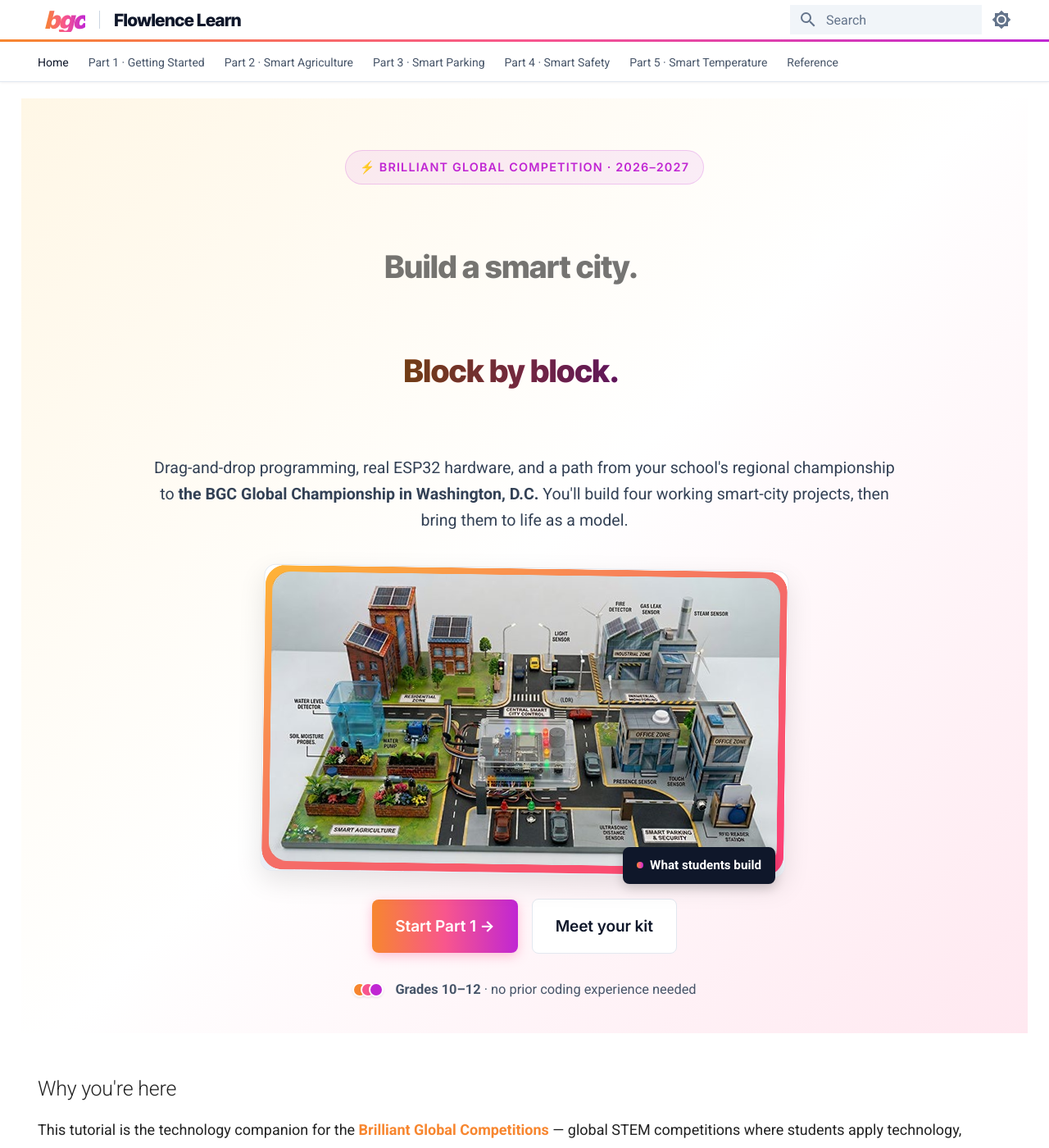
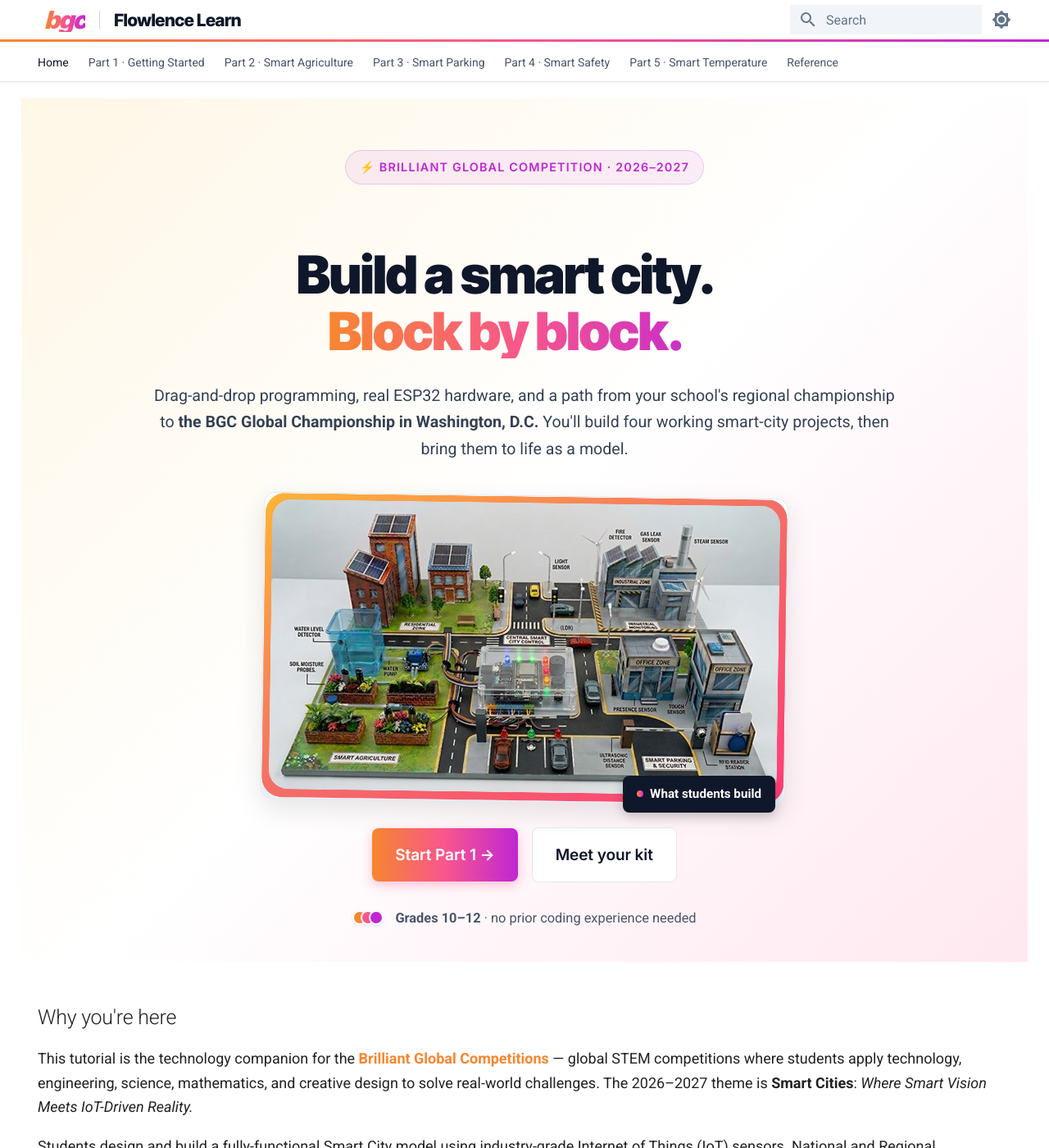
Before and after one commit to nabilibrahim101/flowlence-docs, an MkDocs documentation site: the page built from docs/index.md, in a window 1280 px wide and 1400 px high. Shown: the whole window at 82% size. Built offline with MkDocs 1.6.1 and Material for MkDocs 9.7.7, drawn with Linux system fonts in a browser that asks for light colours.

Commit message:
fix(redesign): beat content.css h1 specificity for hero headlines
The .flowlence-hero__headline rules (specificity 0,1,0) were losing to
.md-typeset h1 from content.css (specificity 0,1,1) in the cascade,
so the live computed font-size was 1.9rem (Material default) instead
of the intended 3.2rem, AND the margin-top: -1.4rem on the gradient
headline wasn't applying — leaving the full grid gap visible between
'Build a smart city.' and 'Block by block.'

Fix: prefix the rules with .md-typeset (specificity 0,2,0) so they
win the cascade. Mobile media query rules updated to match.

```diff
--- a/docs/stylesheets/home.css
+++ b/docs/stylesheets/home.css
@@ -53,8 +53,12 @@
   color: var(--bgc-magenta);
 }
 
-/* ---------- Headline ---------- */
-.flowlence-hero__headline {
+/* ---------- Headline ----------
+   Prefixed with `.md-typeset` to beat the `.md-typeset h1` rules in
+   content.css (specificity 0,2,0 > 0,1,1). Without the prefix, Material's
+   default h1 sizing/margin would win and these hero overrides would silently
+   no-op. */
+.md-typeset .flowlence-hero__headline {
   font-family: var(--font-display);
   font-weight: 900;
   font-size: 3.2rem;
@@ -63,13 +67,13 @@
   color: var(--flowlence-slate);
   margin: 0;
 }
-[data-md-color-scheme="slate"] .flowlence-hero__headline {
+[data-md-color-scheme="slate"] .md-typeset .flowlence-hero__headline {
   color: #f1f5f9;
 }
 /* The gradient half (line 2) — pulled tight against line 1 by negating
    the parent grid's flex gap. Without this, "Build a smart city." and
    "Block by block." had ~24px of empty space between them. */
-.flowlence-hero__headline--gradient {
+.md-typeset .flowlence-hero__headline--gradient {
   margin: -1.4rem 0 0;
   background: var(--ribbon-gradient);
   -webkit-background-clip: text;
@@ -78,8 +82,8 @@
 }
 
 @media (max-width: 600px) {
-  .flowlence-hero__headline { font-size: 2.2rem; }
-  .flowlence-hero__headline--gradient { font-size: 2.2rem; margin-top: -1rem; }
+  .md-typeset .flowlence-hero__headline { font-size: 2.2rem; }
+  .md-typeset .flowlence-hero__headline--gradient { font-size: 2.2rem; margin-top: -1rem; }
 }
 
 /* ---------- Sub-headline ---------- */
```
